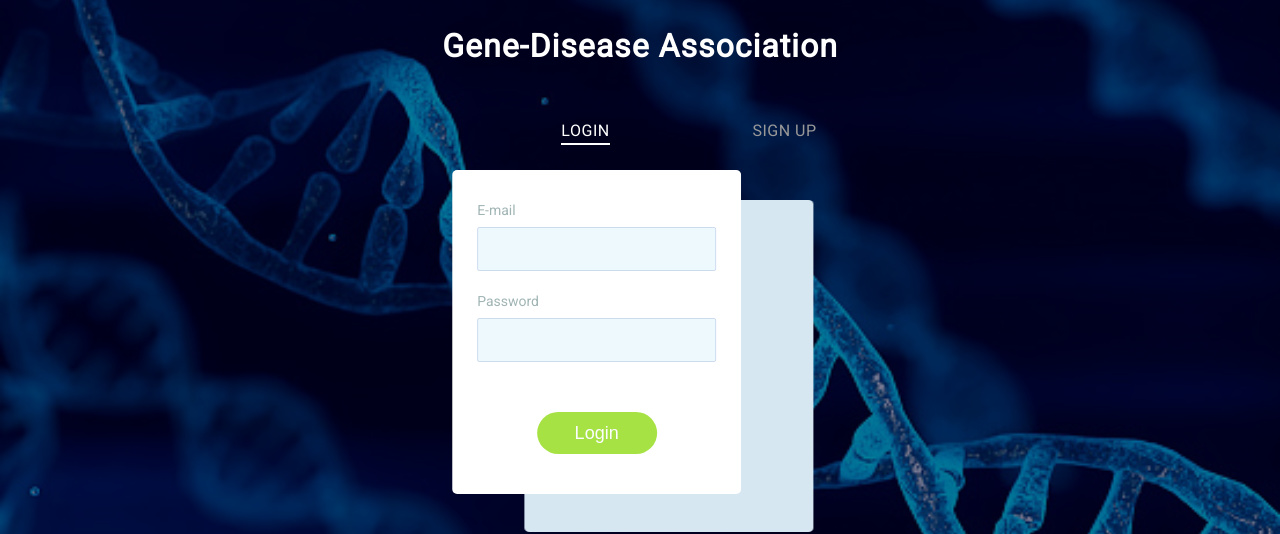
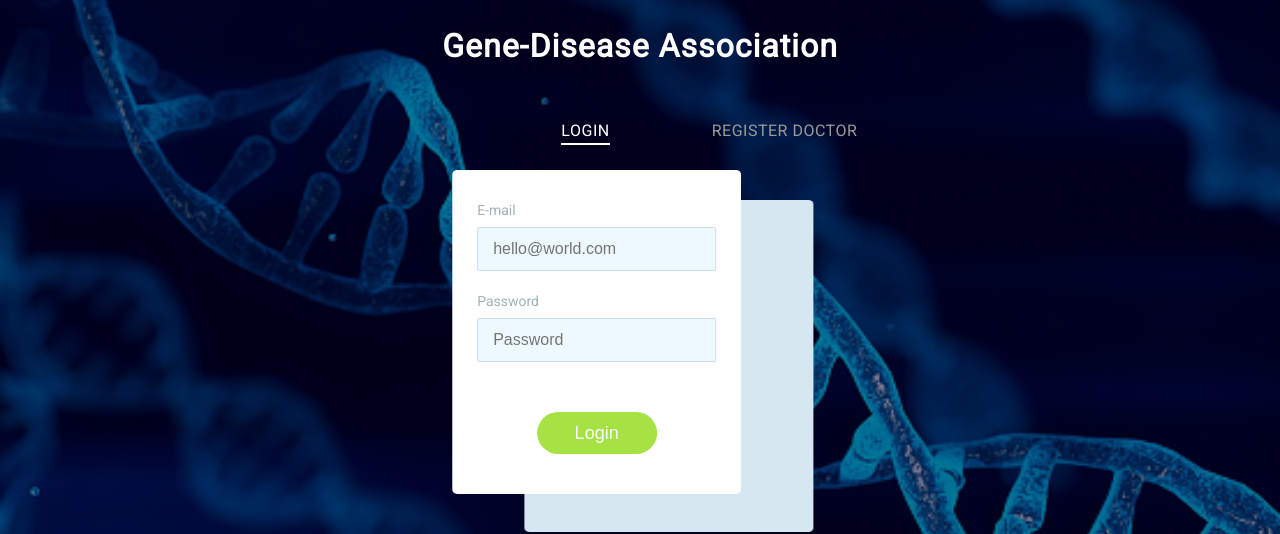
Before and after one commit to Frederick-abichahine/Gene-Disease-Association, a PHP site: page /login_signup.php in a window 1280 px wide. Shown: the top 534 px of the page. Run offline with PHP 8.4, Linux system fonts and the light colour scheme.

Commit message:
Update login_signup.php

```diff
--- a/login_signup/login_signup.php
+++ b/login_signup/login_signup.php
@@ -2,7 +2,7 @@
 <html lang="en" >
 <head>
   <meta charset="UTF-8">
-  <title>Login | Sign Up</title>
+  <title>Login | Register</title>
   <head>
   <meta charset="UTF-8">
   <title>Gene-Disease Association</title>
@@ -20,16 +20,16 @@
         Login
         <span class="underline"></span>
       </button>
-      <form class="form form-login">
+      <form class="form form-login" action="connection1.php" method="POST"> <!-- Action specifies the location to transfer the submitted user information; Connection 1 is for login-->
         <fieldset>
           <legend>Please, enter your email and password for login.</legend>
           <div class="input-block">
             <label for="login-email">E-mail</label>
-            <input id="login-email" type="email" required>
+            <input id="login-email" type="email" name="email" required placeholder="hello@world.com">
           </div>
           <div class="input-block">
             <label for="login-password">Password</label>
-            <input id="login-password" type="password" required>
+            <input id="login-password" type="password" name="password" required placeholder="Password">
           </div>
         </fieldset>
         <button type="submit" class="btn-login">Login</button>
@@ -37,23 +37,23 @@
     </div>
     <div class="form-wrapper">
       <button type="button" class="switcher switcher-signup">
-        Sign Up
+        Register Doctor
         <span class="underline"></span>
       </button>
-      <form class="form form-signup">
+      <form class="form form-signup" action="connection2.php" method="POST"> <!-- Connection 2 is to register-->
         <fieldset>
           <legend>Please, enter your email, password and password confirmation for sign up.</legend>
           <div class="input-block">
             <label for="signup-email">E-mail</label>
-            <input id="signup-email" type="email" required>
+            <input id="signup-email" type="email" name="email" required placeholder="hello@world.com">
           </div>
           <div class="input-block">
             <label for="signup-password">Password</label>
-            <input id="signup-password" type="password" required>
+            <input id="signup-password" type="password" name="password" required placeholder="Password">
           </div>
           <div class="input-block">
             <label for="signup-password-confirm">Confirm password</label>
-            <input id="signup-password-confirm" type="password" required>
+            <input id="signup-password-confirm" type="password" required placeholder="Password">
           </div>
         </fieldset>
         <button type="submit" class="btn-signup">Continue</button>
```
